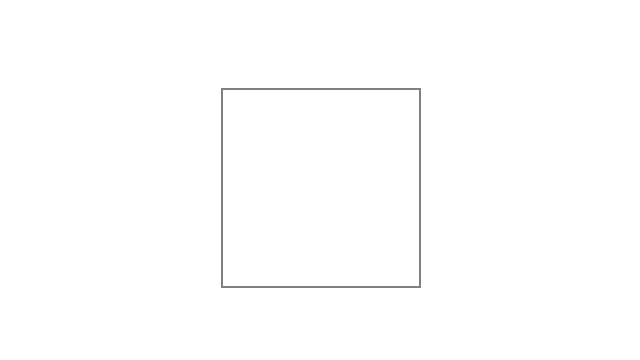
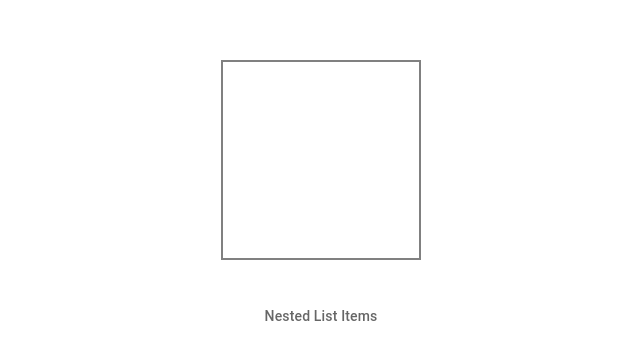
Before and after one commit to NatanVilasBoas/desafioApiGithub, a React (Vite) app in the folder desafioApiGitHub/: page /details/1 in a window 1280 px wide. Shown: the part 212-572 px from the top of the page, without its empty margins (319-959 px from the left). Built offline with nearby package versions, Linux system fonts and the light colour scheme.

Commit message:
✨ consultando repositorios

```diff
--- a/desafioApiGitHub/src/pages/Details/index.tsx
+++ b/desafioApiGitHub/src/pages/Details/index.tsx
@@ -1,22 +1,28 @@
 import { useParams } from "react-router-dom";
 import CssBaseline from '@mui/material/CssBaseline';
 import Container from '@mui/material/Container';
-import { Box } from "@mui/material";
-import { useEffect } from "react";
+import { Box, List, ListItemButton, ListItemText, ListSubheader } from "@mui/material";
+import { useEffect, useState } from "react";
 import instance from "../../common/config/api";
 import { useUserContext } from "../../context/user";
 
+interface Repo {
+    id: number,
+    name: string,
+}
+
 const Details = () => {
-    const id = useParams();
-    const {user} = useUserContext();
-
+    const { id } = useParams();
+    const { user } = useUserContext();
+    const [repos, setRepos] = useState<Repo[]>([]);
     useEffect(() => {
         const searchRepos = async () => {
-            const repos = await instance.get(`/users/${id}/repos`)
+            const reposSearch = await instance.get(`/users/${id}/repos`)
+            console.log(reposSearch)
 
-            return repos.data;
+            setRepos(reposSearch.data)
         }
-        const response = searchRepos;
+        searchRepos;
 
     }, [id])
 
@@ -36,6 +42,26 @@ const Details = () => {
                 >
                     <img src={user.avatar_url} alt={user.login} />
                 </Box>
+                <List
+                    sx={{ width: '100%', maxWidth: 360, bgcolor: 'background.paper' }}
+                    component="nav"
+                    aria-labelledby="nested-list-subheader"
+                    subheader={
+                        <ListSubheader component="div" id="nested-list-subheader">
+                            Nested List Items
+                        </ListSubheader>
+                    }
+                >
+                    {repos.map(repo => {
+                        return (
+                            <ListItemButton>
+                                <ListItemText primary={repo.name} />
+                            </ListItemButton>
+                        )
+                    })}
+                </List>
+
+
             </Container>
         </>
     )
```
